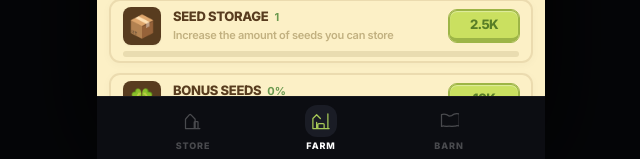
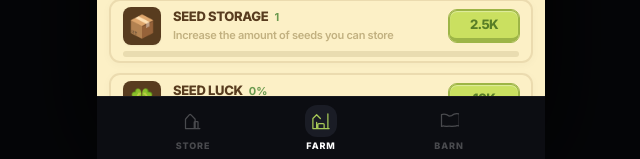
Before and after one commit to Rhys-Dedman/Farm-Merge-Idle, a React (Vite) app: page / in a window 1280 px wide. Shown: the part 638-797 px from the top of the page, without its empty margins (319-959 px from the left). Built offline with nearby package versions, Linux system fonts and the light colour scheme.

Commit message:
just double checking the last update worked

```diff
--- a/components/UpgradeList.tsx
+++ b/components/UpgradeList.tsx
@@ -62,7 +62,7 @@ const SEEDS_UPGRADES: UpgradeDef[] = [
   { id: 'seed_production', name: 'Seed Production', cost: '150', icon: '🌱', description: 'Increase automatic seed production speed' },
   { id: 'seed_quality', name: 'Seed Quality', cost: '500', icon: '⭐' }, // Description is dynamic, rendered inline
   { id: 'seed_storage', name: 'Seed Storage', cost: '2.5K', icon: '📦', description: 'Increase the amount of seeds you can store' },
-  { id: 'bonus_seeds', name: 'Bonus Seeds', cost: '10K', icon: '🍀', description: 'Increase chance to produce a bonus seed' },
+  { id: 'bonus_seeds', name: 'Seed Luck', cost: '10K', icon: '🍀', description: 'Increase the chance to produce a bonus plant' },
   { id: 'seed_surplus', name: 'Seed Surplus', cost: '50K', icon: '💰', description: 'Extra seeds become coins when storage is full' },
 ];
 
```
